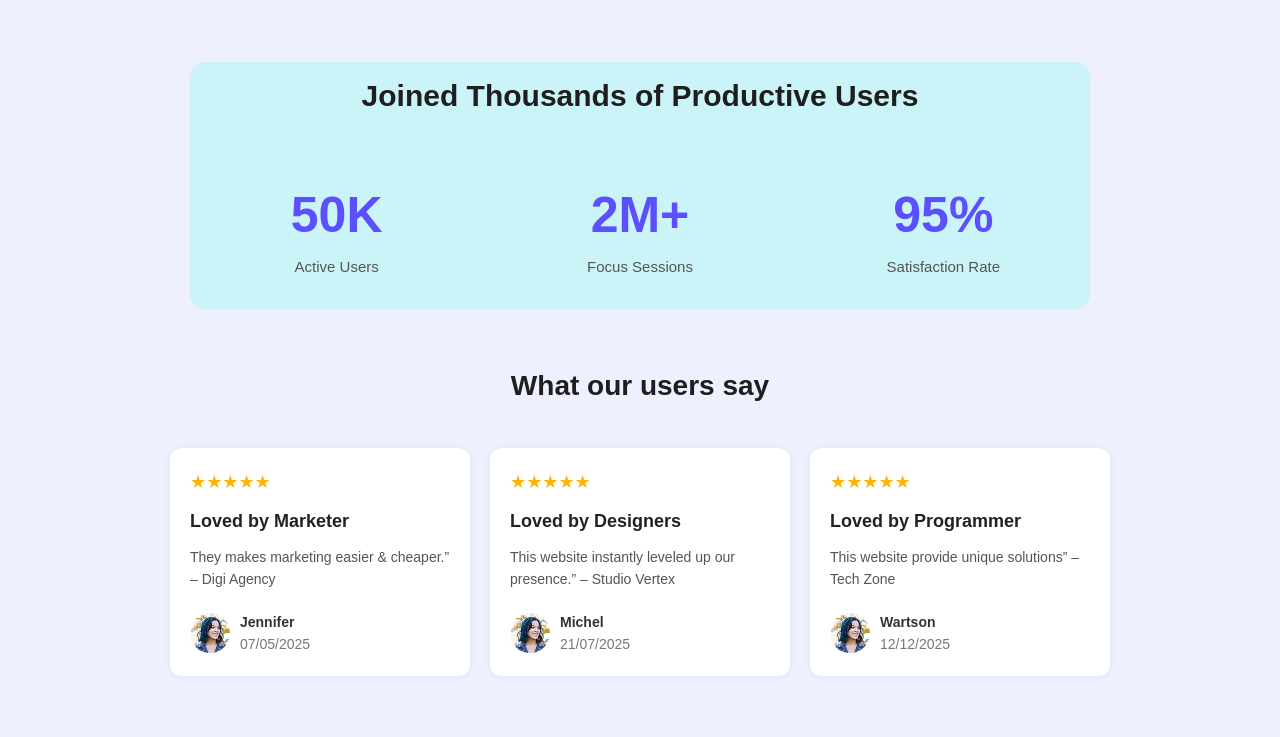
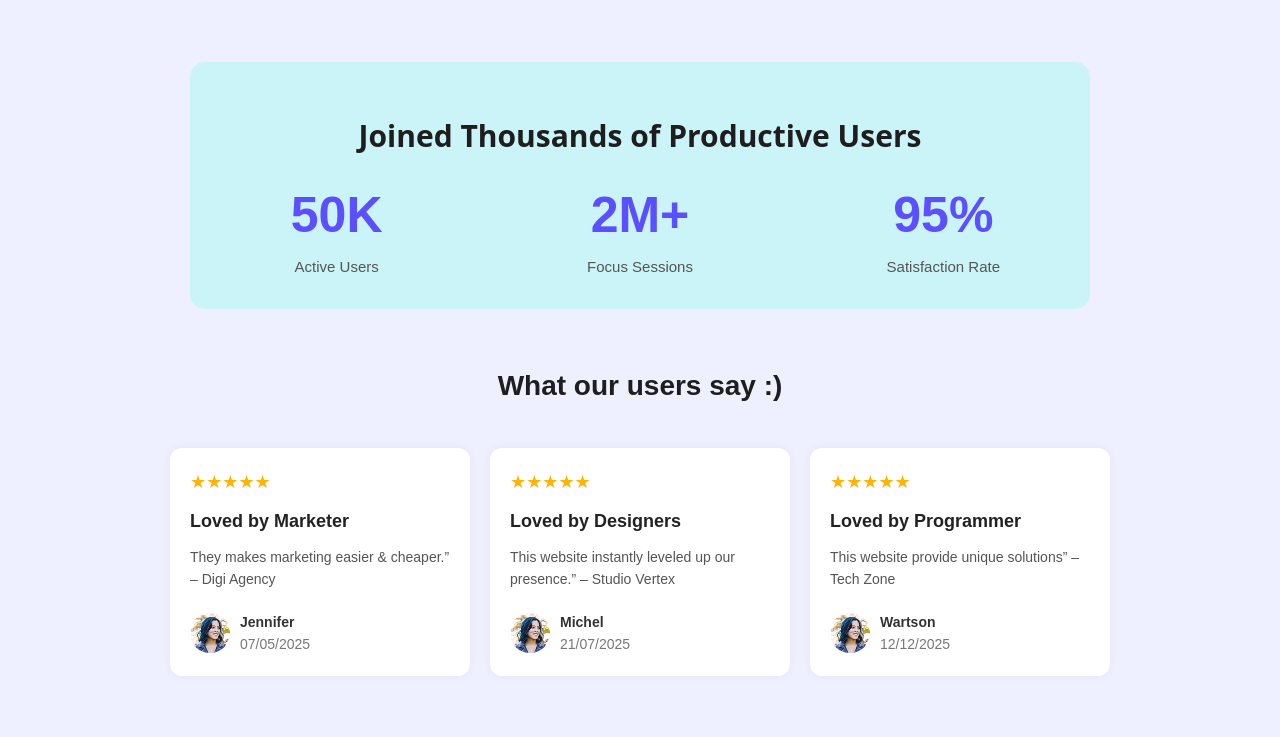
Before and after one commit to cyberzyx/assignment-01, a plain HTML site: page index.html in a window 1280 px wide. Shown: the part 1143-1880 px from the top of the page. Drawn offline with Linux system fonts and the light colour scheme.

Commit message:
Finishing Touch

```diff
--- a/index.html
+++ b/index.html
@@ -54,7 +54,7 @@
 
   <!-- Feedback Section -->
   <section class="feedback-section">
-    <h2>What our users say</h2>
+    <h2>What our users say :)</h2>
     <div class="reviews-container">
 
       <!-- Review Card 1 -->
@@ -117,7 +117,7 @@
   <!-- Contact Section -->
   <section class="contact">
     <div class="contact-left">
-      <h2>Let’s Get In <br> Touch</h2>
+      <h2>Let’s Get In <br> Touch ;)</h2>
     </div>
     <div class="contact-right">
       <label for="name">Name</label>
--- a/style.css
+++ b/style.css
@@ -87,6 +87,7 @@ body {
   max-width: 100%;
   height: auto;
   border-radius: 8px;
+
 }
 
 /* Productive Users Section */
@@ -105,9 +106,10 @@ body {
 
 .container h2 {
   font-size: 30px;
-  font-weight: 600;
+  font-weight: 700;
   color: #1e1e1e;
-  margin-bottom: 40px;
+  margin-top: 40px;
+  font-family: system-ui, -apple-system, BlinkMacSystemFont, 'Segoe UI', Roboto, Oxygen, Ubuntu, Cantarell, 'Open Sans', 'Helvetica Neue', sans-serif;
 }
 
 .stats-container {
@@ -270,6 +272,7 @@ body {
 
 .contact-left {
   flex: 1;
+  color: #008b62;
 }
 
 .contact-left h2 {
@@ -296,6 +299,7 @@ body {
   border: 1px solid #ccc;
   border-radius: 6px;
   margin-bottom: 15px;
+  font-family: system-ui, -apple-system, BlinkMacSystemFont, 'Segoe UI', Roboto, Oxygen, Ubuntu, Cantarell, 'Open Sans', 'Helvetica Neue', sans-serif;
 }
 
 /* Footer */
```
